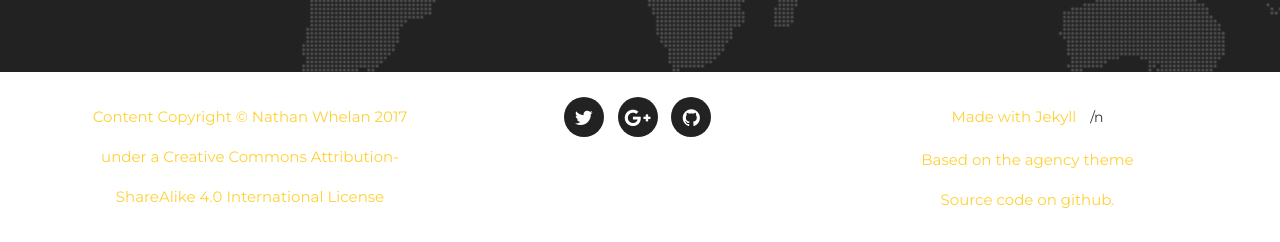
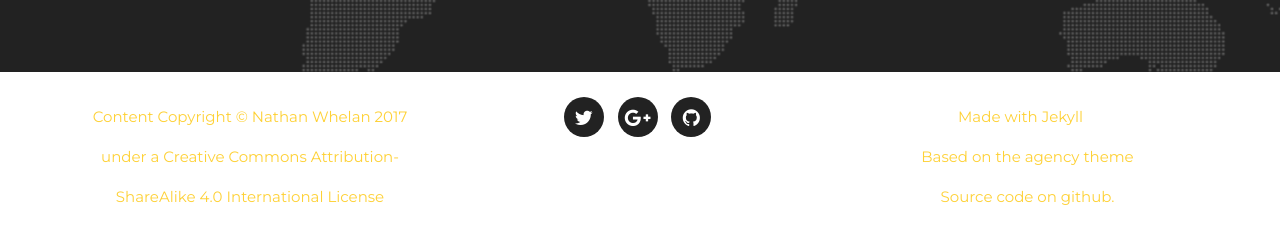
Before and after one commit to NathanWhelan/nathanwhelan.github.io, a Jekyll site: the page built from index.html, in a window 1280 px wide and 900 px high, scrolled down 5369 px. Shown: the part 655-897 px from the top of the window. Built offline with Jekyll 4.4.1, drawn with Linux system fonts in a browser that asks for light colours; some web fonts are replaced.

Commit message:
Update footer.html

```diff
--- a/_includes/footer.html
+++ b/_includes/footer.html
@@ -19,7 +19,7 @@
                     <ul class="list-inline quicklinks">
                         <li><a href="http://jekyllrb.com">Made with Jekyll</a>
                         </li>
-                      <li><p>/n</p></li>
+                      <li><p> </p></li>
                         <li><a href="http://jekyllthemes.org/themes/agency/">Based on the agency theme</a>
                         </li>
                         <li><a href="https://github.com/nathanwhelan/nathanwhelan.github.io">Source code on github.</a>
```
